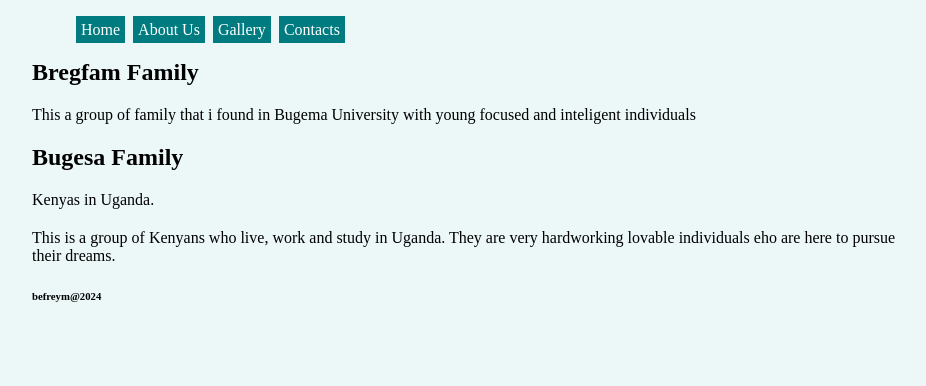
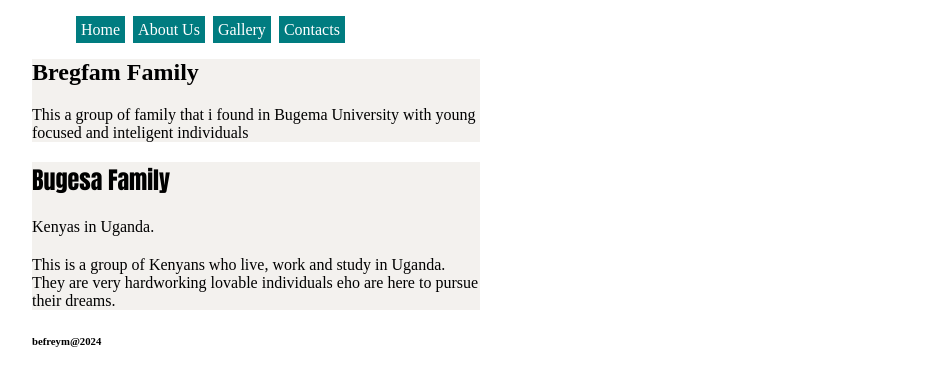
Before and after one commit to befreym/BarasaMusaviBefrey-Midsemester, a plain HTML site: page index.html in a window 1280 px wide. Shown: the whole page, without its empty margins (160-1086 px from the left). Drawn offline with Linux system fonts and the light colour scheme.

Commit message:
Update style.css

```diff
--- a/style.css
+++ b/style.css
@@ -1,5 +1,5 @@
 body {
-    background-color: rgb(236, 247, 247);
+
     width: 70%;
     margin: auto;
 
@@ -39,3 +39,11 @@ ul>li>a:hover{
     color: rgb(38, 0, 128);
     background-color: rgb(248, 248, 165);
 }
+.sectionm{
+    width: 50%;
+    background-color: rgb(243, 241, 238);
+}
+h1{
+    color:black;
+    font-family: Impact, Haettenschweiler, 'Arial Narrow Bold', sans-serif;
+}
```
